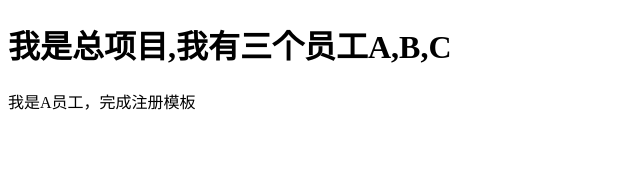
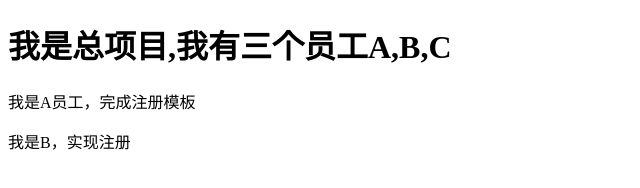
Before and after one commit to domijing/project1.github.io, a plain HTML site: page index.html in a window 1280 px wide. Shown: the whole page, without its empty margins (0-640 px from the left). Drawn offline with Linux system fonts and the light colour scheme.

Commit message:
这是B已完成的注册

```diff
--- a/index.html
+++ b/index.html
@@ -7,5 +7,6 @@
 <body>
 <h1>我是总项目,我有三个员工A,B,C</h1>
  <p>我是A员工，完成注册模板</p>
+<span>我是B，实现注册</span>
 </body>
 </html>
```
